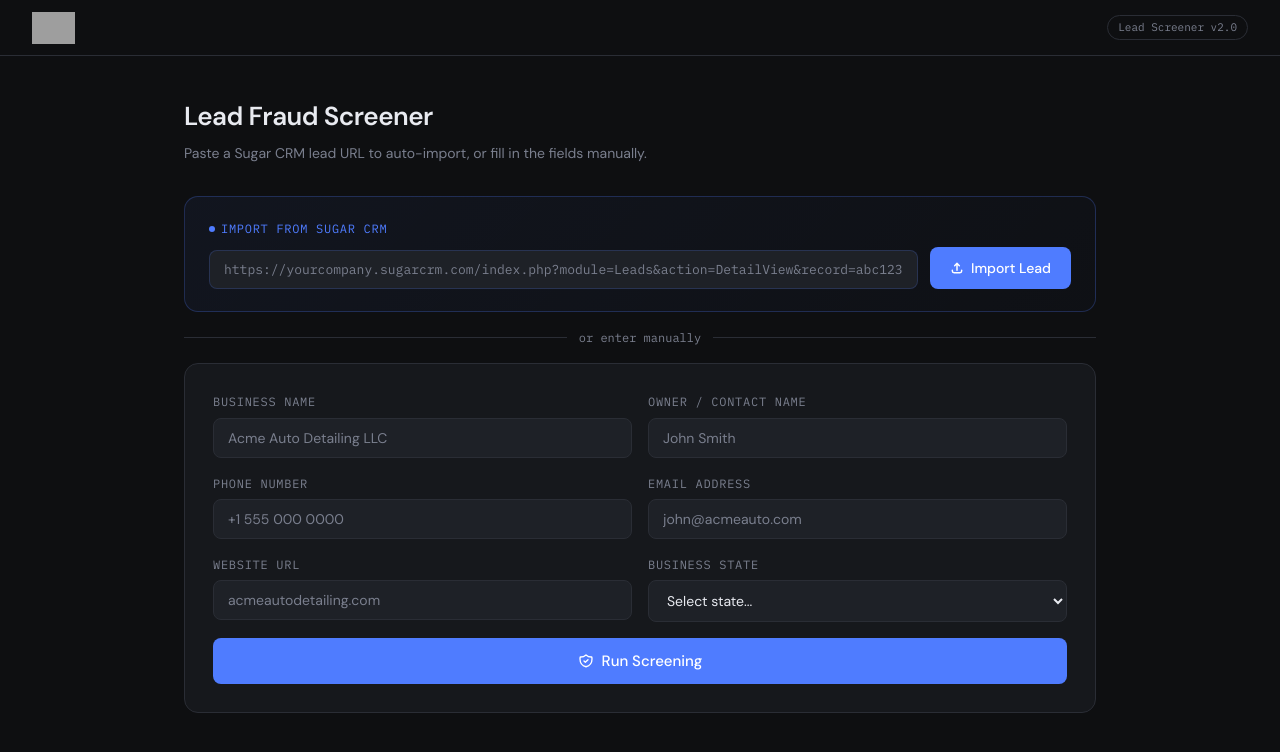
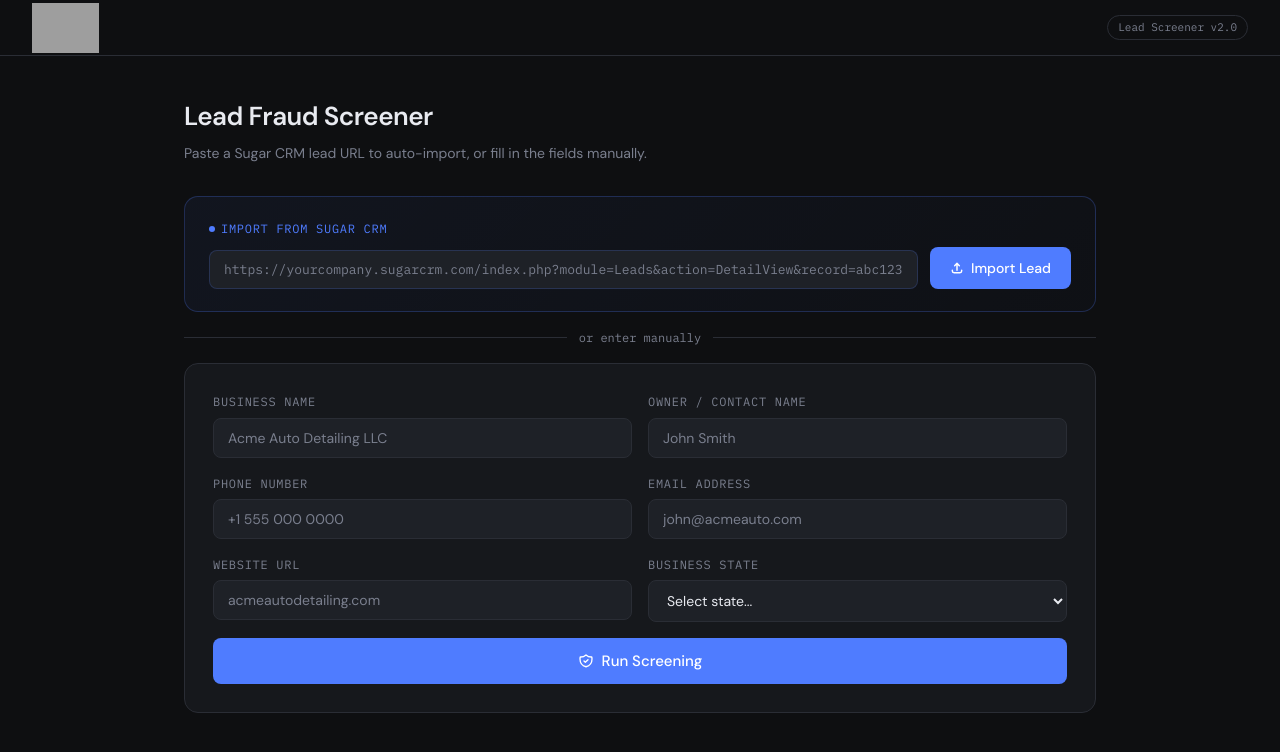
Before and after one commit to loganleappayments-arch/Leap-Screener, a plain HTML site: page leap-screener/index.html in a window 1280 px wide. Drawn offline with Linux system fonts and the light colour scheme; grey boxes are pictures that could not be loaded.

Commit message:
Update index.html

```diff
--- a/leap-screener/index.html
+++ b/leap-screener/index.html
@@ -267,7 +267,7 @@
 <div class="logo">
   <img src="https://www.leappayments.com/wp-content/uploads/2019/09/leap-payments-logo-small-header.png"
        alt="Leap Payments"
-       style="height: 32px; width: auto;"/>
+       style="height: 50px; width: auto;"/>
 </div>
   <div class="header-badge">Lead Screener v2.0</div>
 </header>
```
